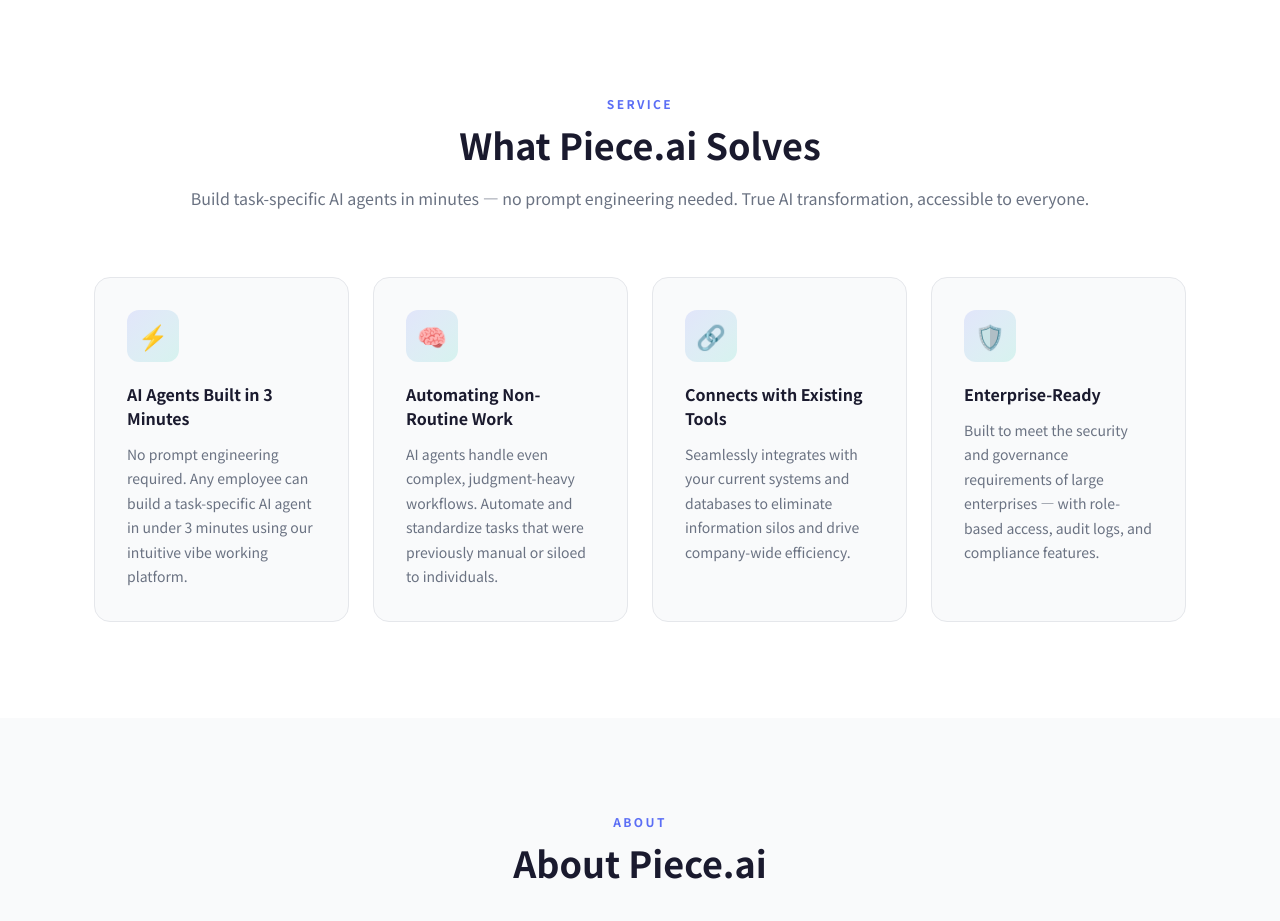
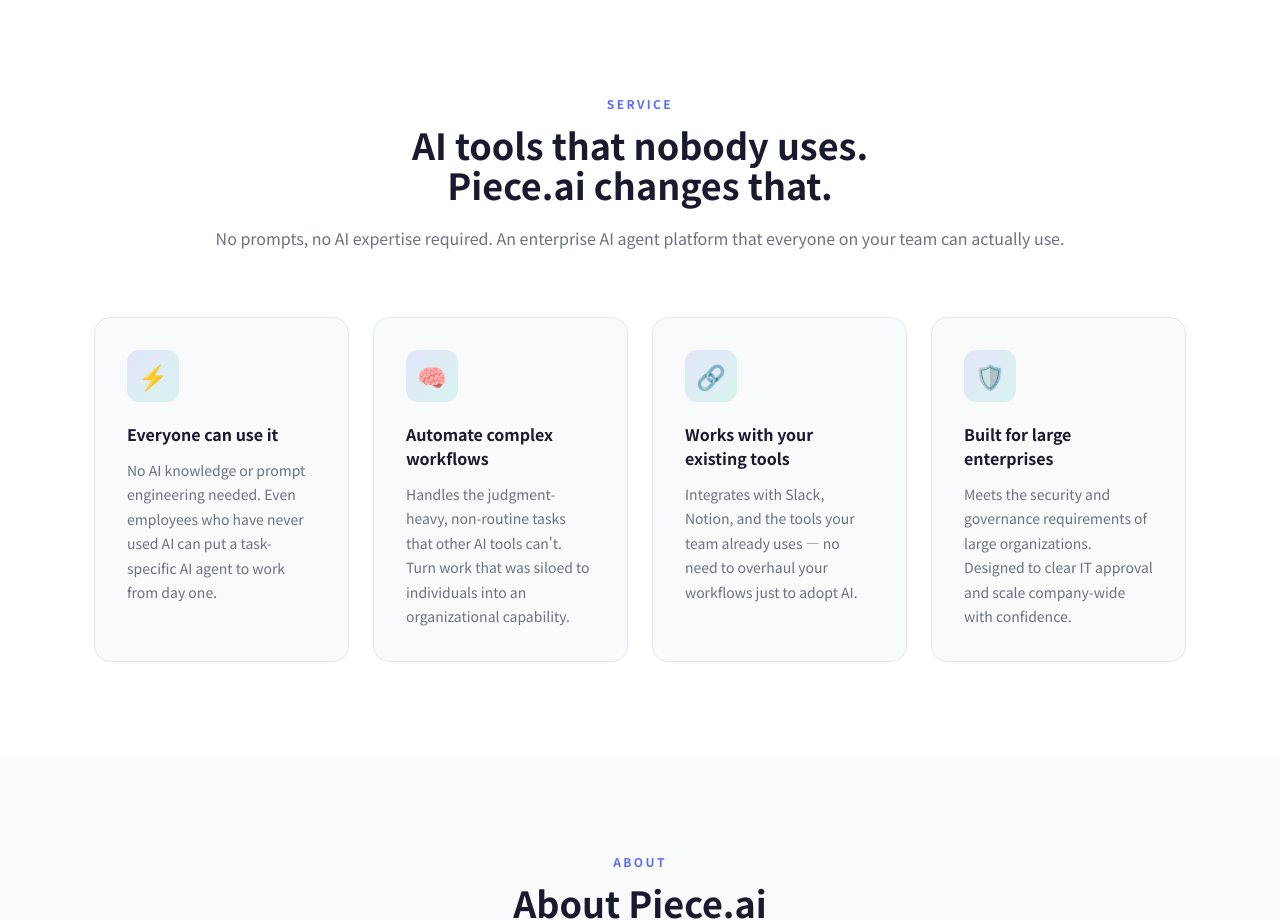
Before and after one commit to takenokont37-netizen/piece-ai, a Next.js app: page /en in a window 1280 px wide. Shown: the part 800-1721 px from the top of the page. Built offline with nearby package versions, Linux system fonts and the light colour scheme; no server answers; what microcms-js-sdk would draw is missing.

Commit message:
Service: 手の内表現を削除・課題→ベネフィット訴求に変更

```diff
--- a/components/sections/Service.tsx
+++ b/components/sections/Service.tsx
@@ -8,24 +8,24 @@
 const t = {
   ja: {
     tag:   'SERVICE',
-    title: 'Piece.aiが解決すること',
-    desc:  '3分以内で業務特化型AIエージェントを構築。プロンプト不要で、誰でも真のAIトランスフォーメーションを実現します。',
+    title: 'AIツールを入れても、使われない。\nその課題に、Piece.aiが答えます。',
+    desc:  'プロンプト入力もAI知識も不要。誰もが使いこなせるエンタープライズAIエージェント基盤を提供します。',
     cards: [
-      { icon: '⚡', title: '3分で構築できるAIエージェント',   desc: 'プロンプト不要。従業員が3分以内で業務特化型AIエージェントを構築でき、誰でも簡単に使いこなせるバイブワーキングプラットフォームを提供します。' },
-      { icon: '🧠', title: '非定型業務の自動化',             desc: '状況判断が必要な複雑な業務フローもAIエージェントが対応。これまで属人化・手作業だった非定型業務を自動化・標準化します。' },
-      { icon: '🔗', title: '既存システムとの連携',           desc: '社内の各種ツールやデータベースとシームレスに接続。情報の分断を解消し、全社横断での業務効率化を実現します。' },
-      { icon: '🛡️', title: 'エンタープライズ対応',          desc: '超大手企業が求めるセキュリティ・ガバナンス要件に対応。安心して業務の中枢をPiece.aiに任せることができます。' },
+      { icon: '⚡', title: '全員が使いこなせる',       desc: 'AIの専門知識もプロンプト入力も不要。はじめてAIに触れる社員でも、自分の業務に特化したAIエージェントを即日から使いこなせます。' },
+      { icon: '🧠', title: '複雑な業務も自動化できる', desc: '「AIでは対応できない」と諦めていた、状況判断が必要な非定型業務にも対応。属人化していた業務を、組織全体の力に変えます。' },
+      { icon: '🔗', title: '既存ツールとそのまま使える', desc: 'Slack・Notionをはじめ、社内で使い慣れたツールやデータベースとそのまま連携。導入のために業務フローを変える必要はありません。' },
+      { icon: '🛡️', title: '大企業の要件を満たす',    desc: '大手企業が求めるセキュリティ・ガバナンス要件に対応。IT部門の承認も通りやすい設計で、全社展開まで安心して任せられます。' },
     ],
   },
   en: {
     tag:   'SERVICE',
-    title: 'What Piece.ai Solves',
-    desc:  'Build task-specific AI agents in minutes — no prompt engineering needed. True AI transformation, accessible to everyone.',
+    title: 'AI tools that nobody uses.\nPiece.ai changes that.',
+    desc:  'No prompts, no AI expertise required. An enterprise AI agent platform that everyone on your team can actually use.',
     cards: [
-      { icon: '⚡', title: 'AI Agents Built in 3 Minutes',         desc: 'No prompt engineering required. Any employee can build a task-specific AI agent in under 3 minutes using our intuitive vibe working platform.' },
-      { icon: '🧠', title: 'Automating Non-Routine Work',          desc: 'AI agents handle even complex, judgment-heavy workflows. Automate and standardize tasks that were previously manual or siloed to individuals.' },
-      { icon: '🔗', title: 'Connects with Existing Tools',         desc: 'Seamlessly integrates with your current systems and databases to eliminate information silos and drive company-wide efficiency.' },
-      { icon: '🛡️', title: 'Enterprise-Ready',                    desc: 'Built to meet the security and governance requirements of large enterprises — with role-based access, audit logs, and compliance features.' },
+      { icon: '⚡', title: 'Everyone can use it',          desc: 'No AI knowledge or prompt engineering needed. Even employees who have never used AI can put a task-specific AI agent to work from day one.' },
+      { icon: '🧠', title: 'Automate complex workflows',   desc: 'Handles the judgment-heavy, non-routine tasks that other AI tools can\'t. Turn work that was siloed to individuals into an organizational capability.' },
+      { icon: '🔗', title: 'Works with your existing tools', desc: 'Integrates with Slack, Notion, and the tools your team already uses — no need to overhaul your workflows just to adopt AI.' },
+      { icon: '🛡️', title: 'Built for large enterprises',  desc: 'Meets the security and governance requirements of large organizations. Designed to clear IT approval and scale company-wide with confidence.' },
     ],
   },
 }
@@ -40,7 +40,7 @@
         {/* セクションヘッダー */}
         <div className="text-center mb-16">
           <p className="text-xs font-semibold tracking-[0.2em] text-[#5b6ef5] font-[var(--font-en)] mb-3">{tx.tag}</p>
-          <h2 className="text-3xl md:text-4xl font-bold text-[#1a1a2e] mb-5">{tx.title}</h2>
+          <h2 className="text-3xl md:text-4xl font-bold text-[#1a1a2e] mb-5 whitespace-pre-line">{tx.title}</h2>
           <p className="text-base text-gray-500 leading-[1.8]">{tx.desc}</p>
         </div>
 
```
